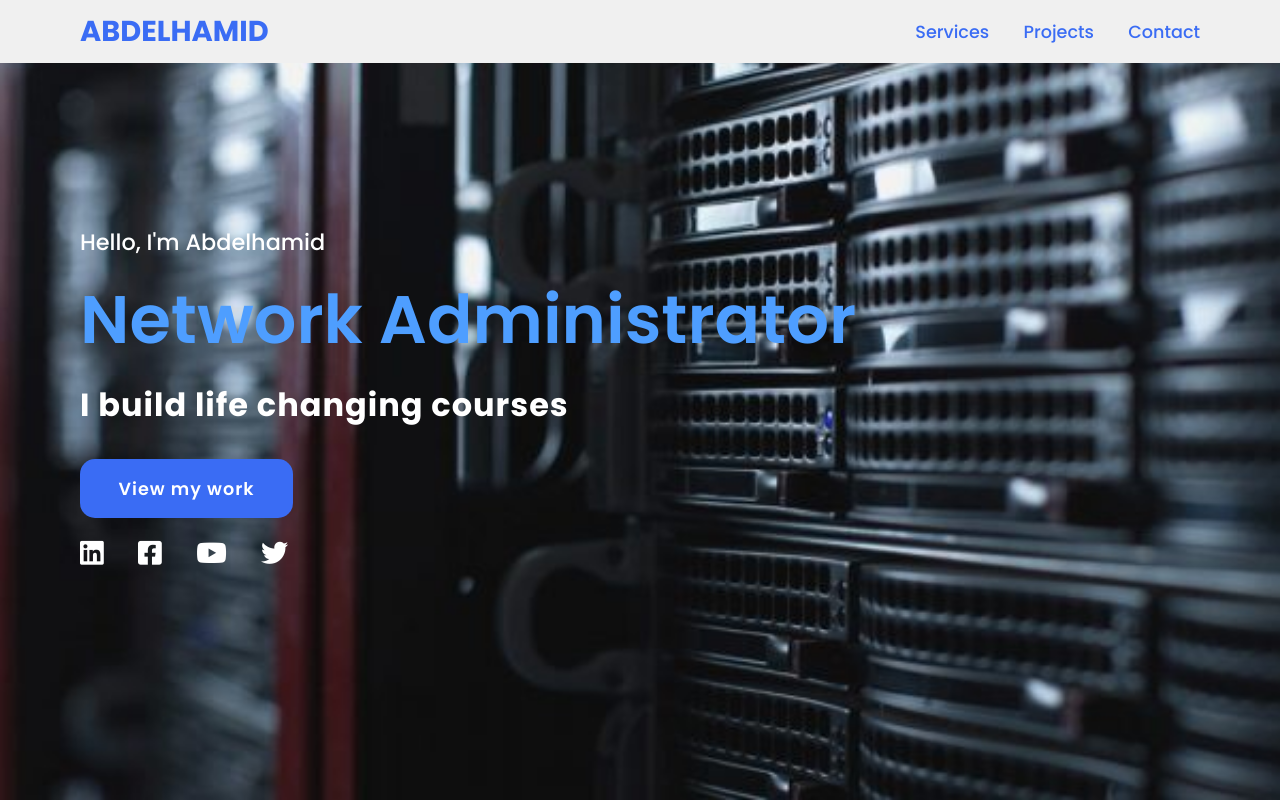
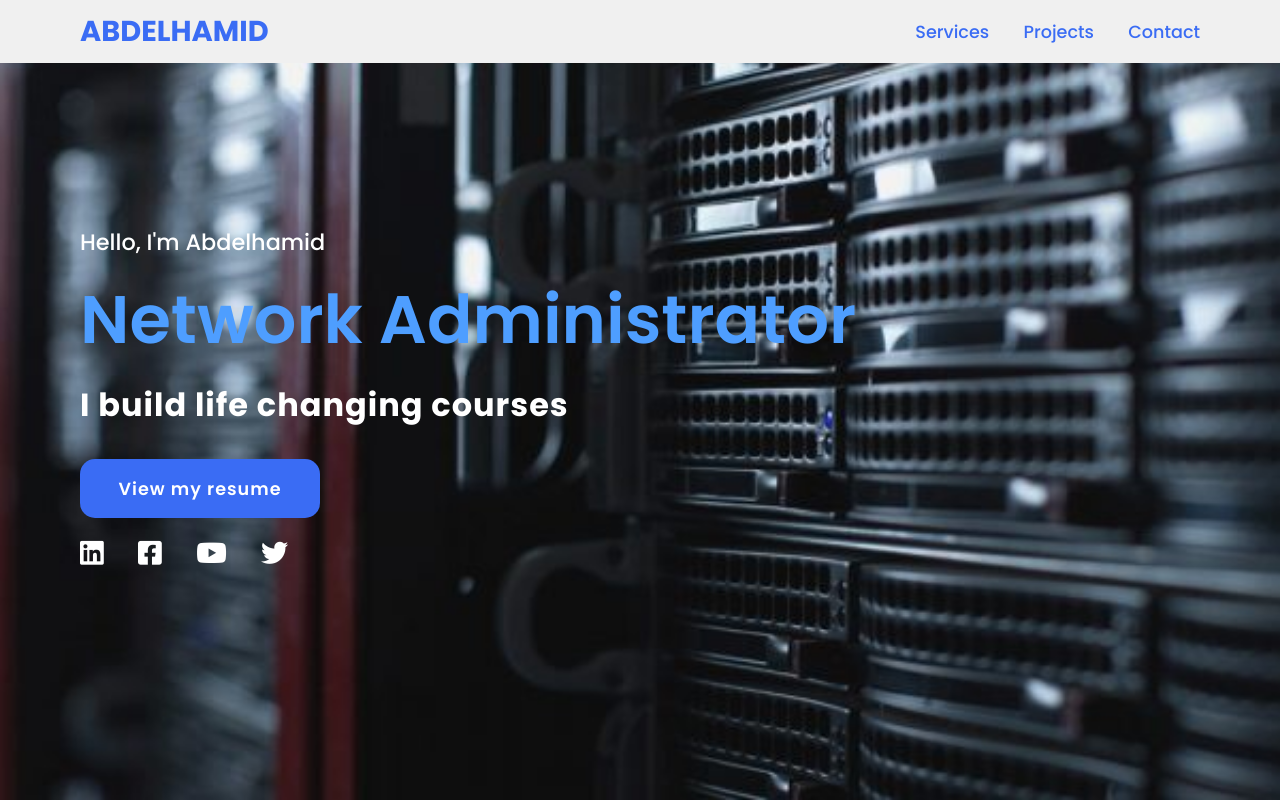
Before and after one commit to Abdelhamidbensadoun/abdelhamid.github.io, a plain HTML site: page index.html in a window 1280 px wide. Shown: the top 802 px of the page. Drawn offline with Linux system fonts and the light colour scheme.

Commit message:
Add files via upload

```diff
--- a/index.html
+++ b/index.html
@@ -22,7 +22,7 @@
         <div>
             <h2>Hello, I'm Abdelhamid <br> <span>Network Administrator</span></h2>
             <h3>I build life changing courses</h3>
-            <a href="#Projects" class="main-btn">View my work</a>
+            <a href="#https://drive.google.com/file/d/1p7oH86EvYcTJ4TlkUfRLKH-8FE63471P/view" class="main-btn">View my resume</a>
             <div class="social-icons" >
                 <a href="https://linkedin.com/in/abdelhamidbesadoun"><i class="fa-brands fa-linkedin"></i></a>
                 <a href="https://www.facebook.com/Abdelhamidbensadoun"><i class="fa-brands fa-facebook-square"></i></a>
```
